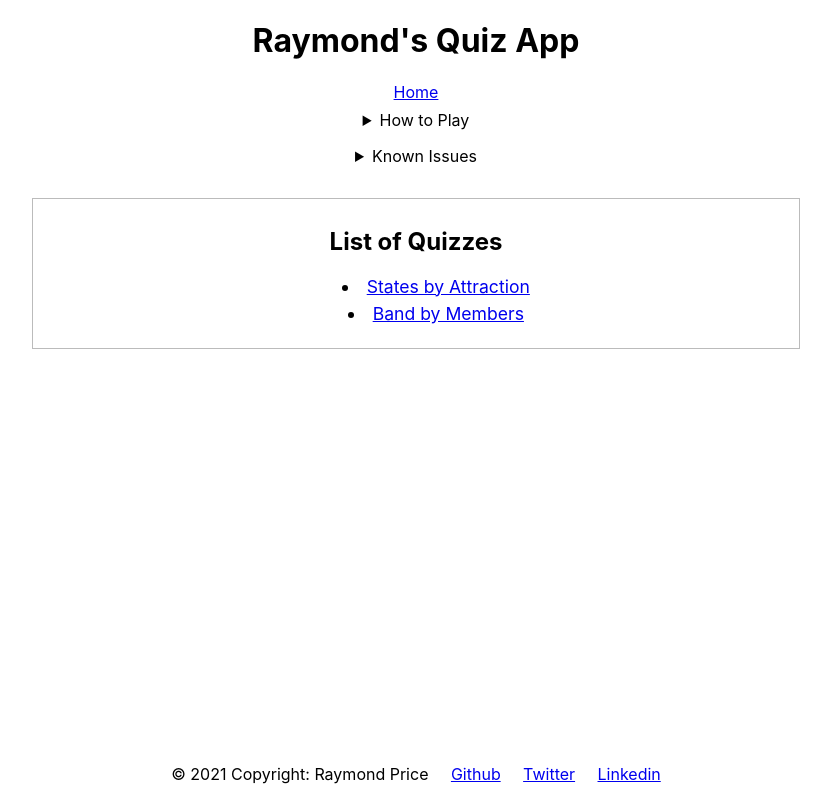
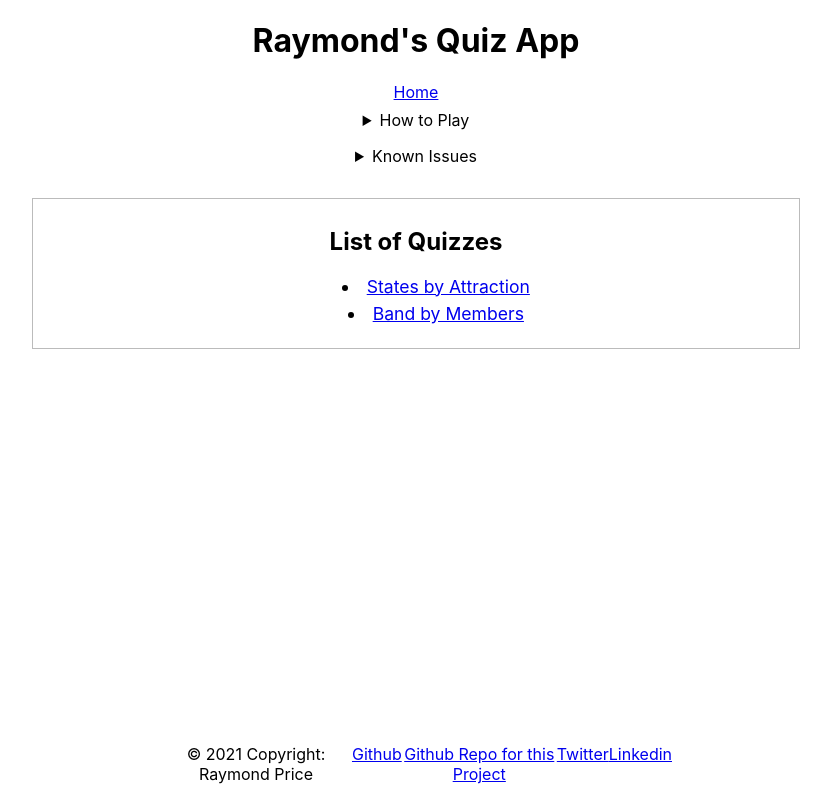
Before and after one commit to darthbob88/reveal-clues-quiz, a React (Create React App) app: page / in a window 1280 px wide. Shown: the whole page, without its empty margins (224-1055 px from the left). Built offline with nearby package versions, Linux system fonts and the light colour scheme.

Commit message:
Added link to the repo for this project

```diff
--- a/src/components/NavFooter/NavFooter.tsx
+++ b/src/components/NavFooter/NavFooter.tsx
@@ -2,10 +2,14 @@ import React from "react";
 import { Link } from "react-router-dom";
 import styles from "./NavFooter.module.css"
 
+// TODO: Turn this into a reusable package, so I can just import it for each project.
+// Maybe use {...children} so I can add whatever links I want to it.
+
 export const NavFooter = () => {
   return <footer className={styles.NavFooter}>
     &copy; {new Date().getFullYear()} Copyright: Raymond Price
-    <Link to={"https://github.com/darthbob88/"}>Github</Link>
+    <Link to="https://github.com/darthbob88/">Github</Link>
+    <Link to="https://github.com/darthbob88/reveal-clues-quiz">Github Repo for this Project</Link>
     <Link to="https://twitter.com/darthbob88">Twitter</Link>
     <Link to="https://www.linkedin.com/in/raymond-price-10a3746b/">Linkedin</Link>
   </footer>
```
Also changed, not shown: 1 other file (tests, documents, lock files or other folders).
